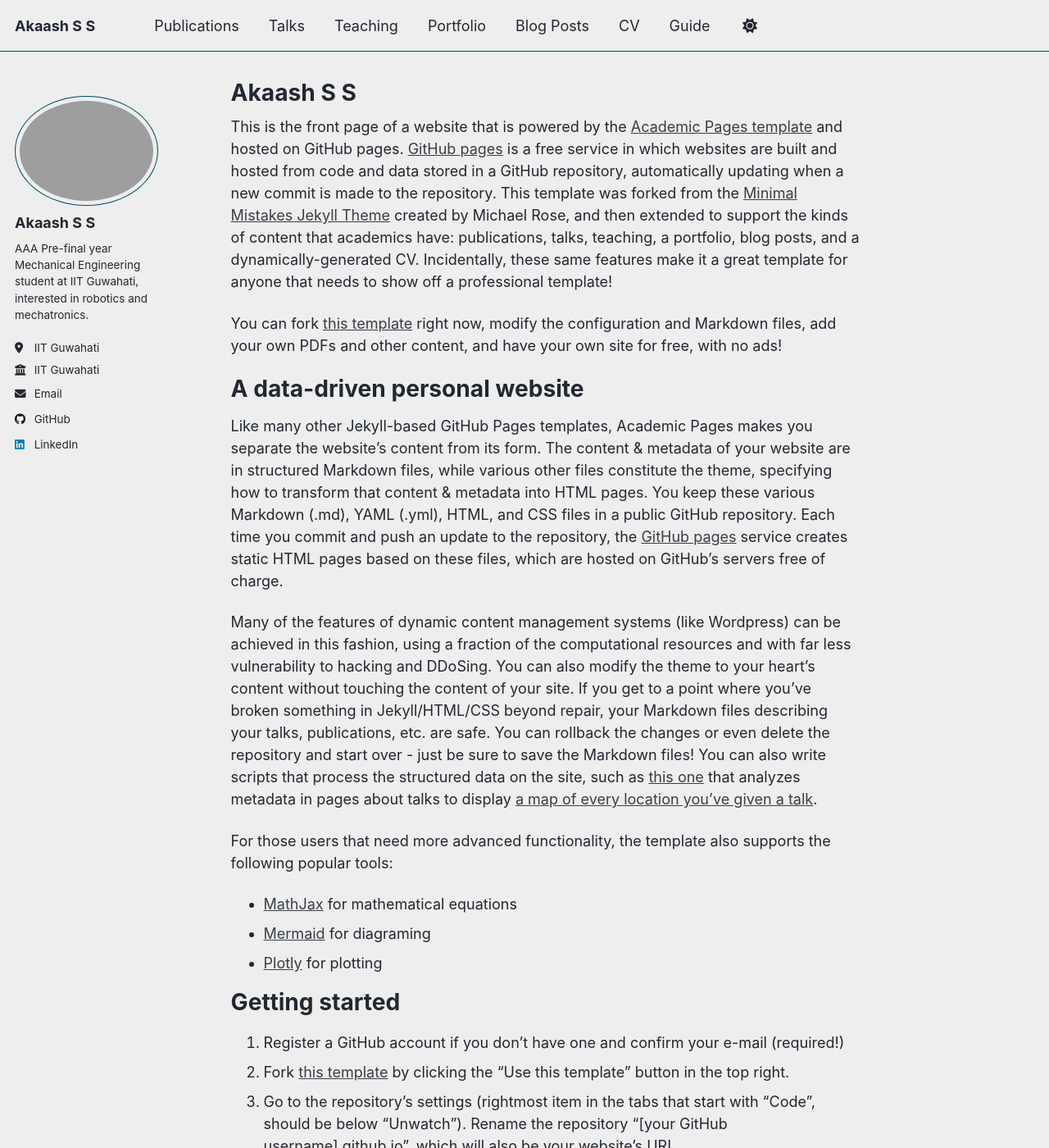
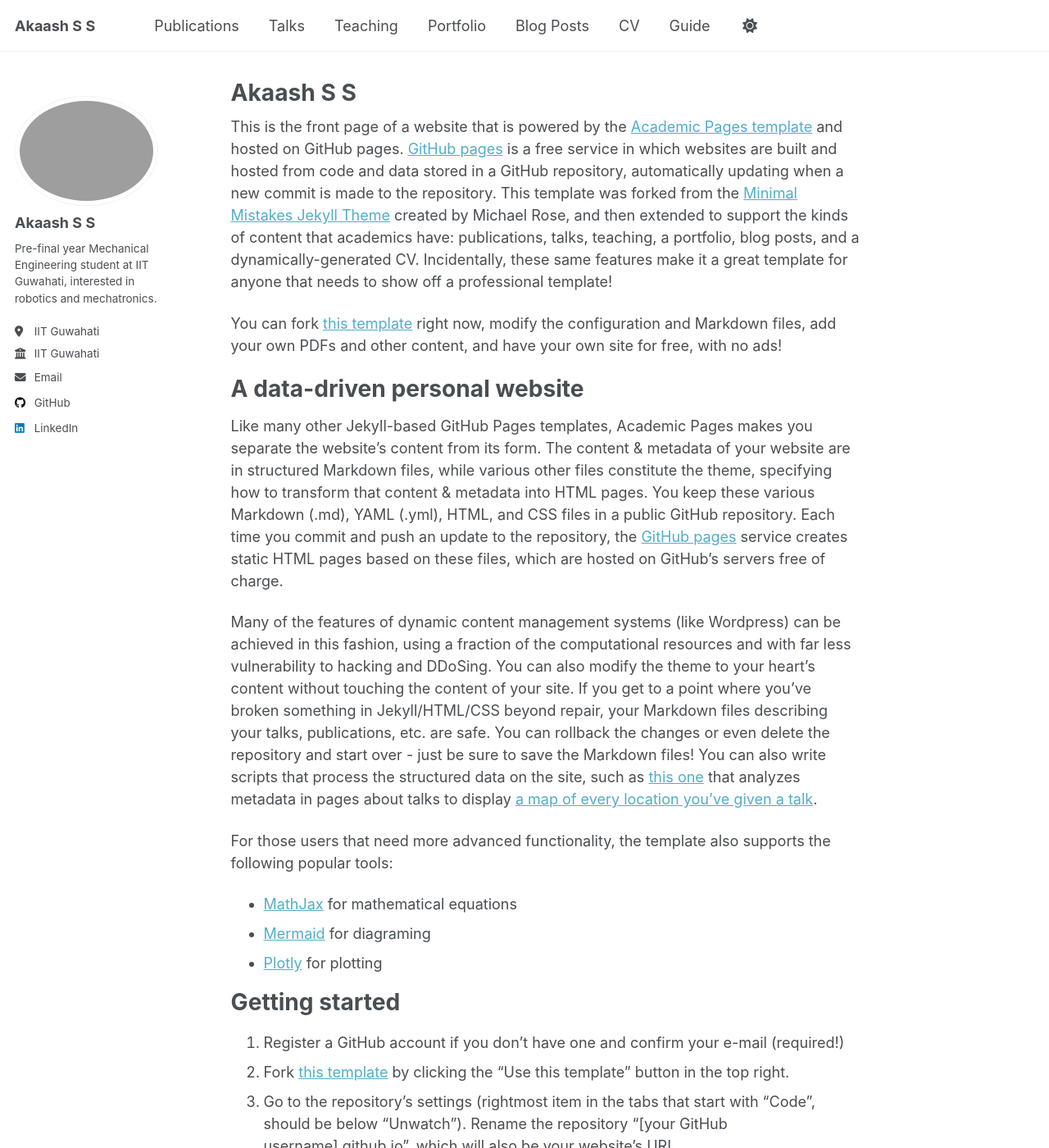
Before and after one commit to akaashss/akaashss.github.io, a Jekyll site: the page built from _pages/about.md, in a window 1280 px wide and 1400 px high. Shown: the whole window at 82% size. Built offline with Jekyll 4.4.1, drawn with Linux system fonts in a browser that asks for light colours; a script that is not in the unit is left out.

Commit message:
Update _config.yml

```diff
--- a/_config.yml
+++ b/_config.yml
@@ -8,7 +8,7 @@
 
 # Basic Site Settings
 locale                   : "en-US"
-site_theme               : "air" # Currently available options are "default", "air"
+site_theme               : "default" # Currently available options are "default", "air"
 title                    : "Akaash S S"
 title_separator          : "-"
 name                     : &name "Akaash S S"
@@ -25,7 +25,7 @@ author:
   avatar           : "images/profile2A (1)(1).png"
   name             : "Akaash S S"
   pronouns         : # example: "she/her"
-  bio              : "AAA Pre-final year Mechanical Engineering student at IIT Guwahati, interested in robotics and mechatronics."
+  bio              : "Pre-final year Mechanical Engineering student at IIT Guwahati, interested in robotics and mechatronics."
   location         : "IIT Guwahati"
   employer         : "IIT Guwahati"
   uri              : # URL
```
